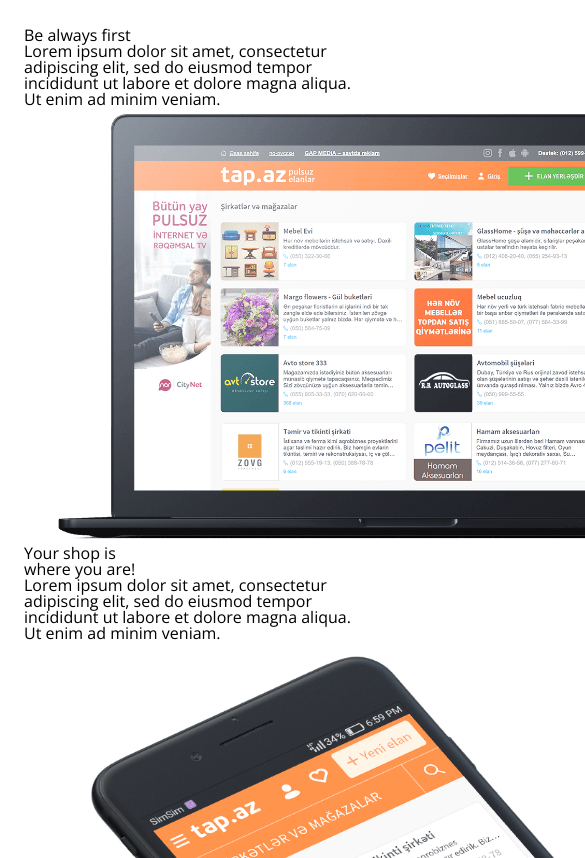
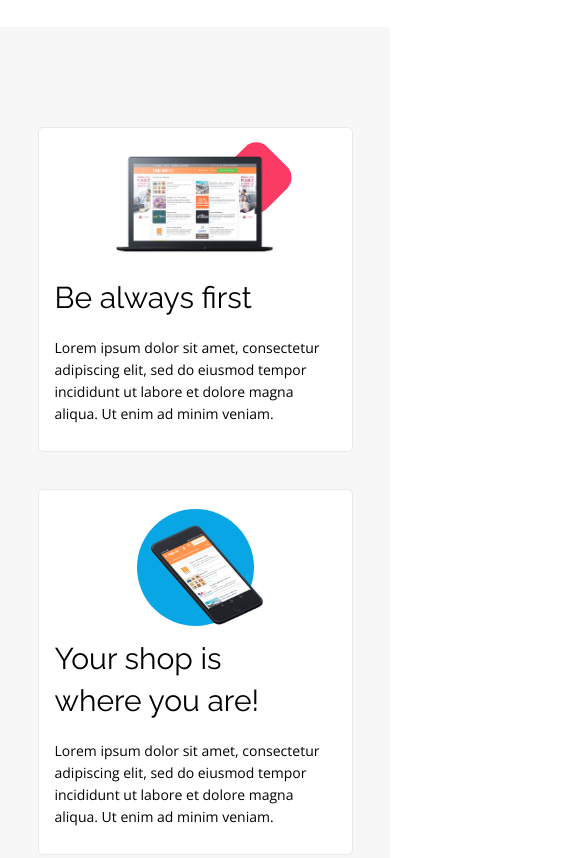
Before and after one commit to alientheeight/CL-Workshop-BestShop-Vite, a website built with Vite: page index.html in a window 390 px wide. Shown: the part 1560-2418 px from the top of the page, 585 px wide, since content can reach past the window. Built offline with nearby package versions, Linux system fonts and the light colour scheme.

Commit message:
Benefits feature updated

```diff
--- a/scss/abstracts/_variables.scss
+++ b/scss/abstracts/_variables.scss
@@ -82,4 +82,5 @@
 $bp-sm: 600px;
 $bp-m: 830px;
 $bp-ml: 926px;
+$bp-mml: 1152px;
 $bp-l: 1352px;
--- a/scss/layout/_benefits.scss
+++ b/scss/layout/_benefits.scss
@@ -0,0 +1,256 @@
+@use "../abstracts/variables" as *;
+@use "../abstracts/functions" as *;
+
+.benefits {
+  margin: 0 auto;
+  padding: 100px 0 105px;
+  width: 100%;
+  background-color: $color-light-grey;
+
+  &-list {
+    display: flex;
+    flex-direction: column;
+    align-items: center;
+    gap: 37px;
+
+    &__row {
+      display: flex;
+      justify-content: space-between;
+      width: 1124px;
+      height: 370px;
+      background-color: $color-white;
+      border: 1px solid $color-medium-grey;
+      border-radius: 5px;
+
+      &--reverse {
+        flex-direction: row-reverse;
+      }
+
+      &--last {
+        background-color: transparent;
+        border: 0 solid transparent;
+      }
+    }
+  }
+}
+
+.benefit-item-description {
+  display: flex;
+  justify-content: center;
+  flex-direction: column;
+  margin: 35px;
+  width: 416px;
+
+  &--single {
+    background-color: $color-white;
+    margin: 0;
+    padding: 35px;
+    min-width: 623px;
+    border: 1px solid $color-medium-grey;
+    border-radius: 5px;
+  }
+
+  &__title {
+    margin-bottom: 30px;
+    font-family: $ff-title-font;
+    font-weight: $fw-regular;
+    font-size: $fz-section-heading;
+    line-height: 2.625rem;
+  }
+
+  &__content {
+    position: relative;
+    margin-bottom: 50px;
+    font-weight: $fw-regular;
+    line-height: 1.375rem;
+    &::after {
+      content: "";
+      width: 328px;
+      height: 4px;
+      position: absolute;
+      left: 0;
+      bottom: -50px;
+    }
+    &[data-style-color="redish"]::after {
+      background-color: $color-redish;
+    }
+    &[data-style-color="primary"]::after {
+      background-color: $color-primary;
+    }
+    &[data-style-color="green"]::after {
+      background-color: $color-green;
+    }
+  }
+}
+
+.benefit-item-img {
+  position: relative;
+  display: flex;
+  //flex: 1;
+  flex-direction: column;
+  justify-content: flex-end;
+  align-items: center;
+
+  img {
+    position: relative;
+    display: block;
+  }
+  &--decoration-red {
+    img {
+      height: 219px;
+      width: auto;
+      margin-bottom: 38px;
+      margin-right: 100px;
+    }
+    &::before{
+      content: "";
+      position: absolute;
+      right: 120px;
+      top: 70px;
+      width: 180px;
+      height: 180px;
+      border-radius: 41px;
+      transform: rotate(45deg);
+      background-color: $color-redish;
+      z-index: 0;
+    }
+  }
+
+  &--decoration-blue {
+    max-width: 426px;
+    height: auto;
+    img {
+      position: relative;
+      left: 50px;
+      height: 90%;
+      width: auto;
+      margin: 10px;
+    }
+    &::before{
+      content: "";
+      position: absolute;
+      top: 10px;
+      width: 320px;
+      height: 320px;
+      border-radius: 50%;
+      background-color: $color-primary;
+      z-index: 0;;
+    }
+  }
+
+  &--single {
+    max-width: 440px;
+    background-color: $color-green;
+    border-radius: 5px;
+    justify-content: center;
+    img {
+      position: relative;
+      top: 20px;
+      width: 60%;
+      height: auto;
+    }
+  }
+}
+
+@media (max-width: $bp-mml) {
+  .benefits {
+    &-list {
+      &__row {
+        flex-direction: column-reverse;
+        justify-content: center;
+        width: 85%;
+        height: auto;
+        min-width: 315px;
+        &--reverse {
+          flex-direction: column-reverse;
+          align-items: flex-start;
+        }
+        &--last {
+          flex-direction: column;
+        }
+      }
+    }
+  }
+
+  .benefit-item-description {
+    width: 100%;
+    margin: 0;
+    padding: 1rem;
+    &__title{
+      font-size: $fz-section-heading-mobile;
+      margin-bottom: 18px;
+
+    }
+    &__content {
+      margin-bottom: 10px;
+      font-size: $fz-benefits-description-mobile;
+      &::after{
+        display: none;
+      }
+    }
+
+    &--single {
+      min-width: 100%;
+    }
+  }
+
+  .benefit-item-img {
+    display: flex;
+    flex-direction: column;
+    justify-content: flex-end;
+    height: 34vw;
+    padding: 2vw;
+
+    img {
+      display: flex;
+    }
+
+    &--decoration-red {
+      img {
+        height: 25vw;
+        width: auto;
+        margin-bottom: 0;
+        margin-right: 0;
+      }
+      &::before{
+        width: 15vw;
+        height: 15vw;
+        border-radius: 4vw;
+        right: 17vw;
+        top: 5vw;
+      }
+    }
+
+    &--decoration-blue {
+      width: 100%;
+      align-items: center;
+      max-width: 100%;
+
+      img {
+        position: relative;
+        left: 4vw;
+        top: 7vw;
+        height: 28vw;
+        width: auto;
+      }
+      &::before{
+        width: 30vw;
+        height: 30vw;
+        border-radius: 50%;
+        top: 5vw;
+      }
+    }
+
+    &--decoration-green {
+
+      &::before{
+        display: none;
+      }
+    }
+
+    &--single {
+      width: 100%;
+      max-width: 100%;
+    }
+  }
+}
--- a/scss/layout/_index.scss
+++ b/scss/layout/_index.scss
@@ -1,7 +1,7 @@
 @forward "header";
 @forward "hero";
 @forward "statistics";
-
+@forward "benefits";
 
 
 @forward "footer";
```
